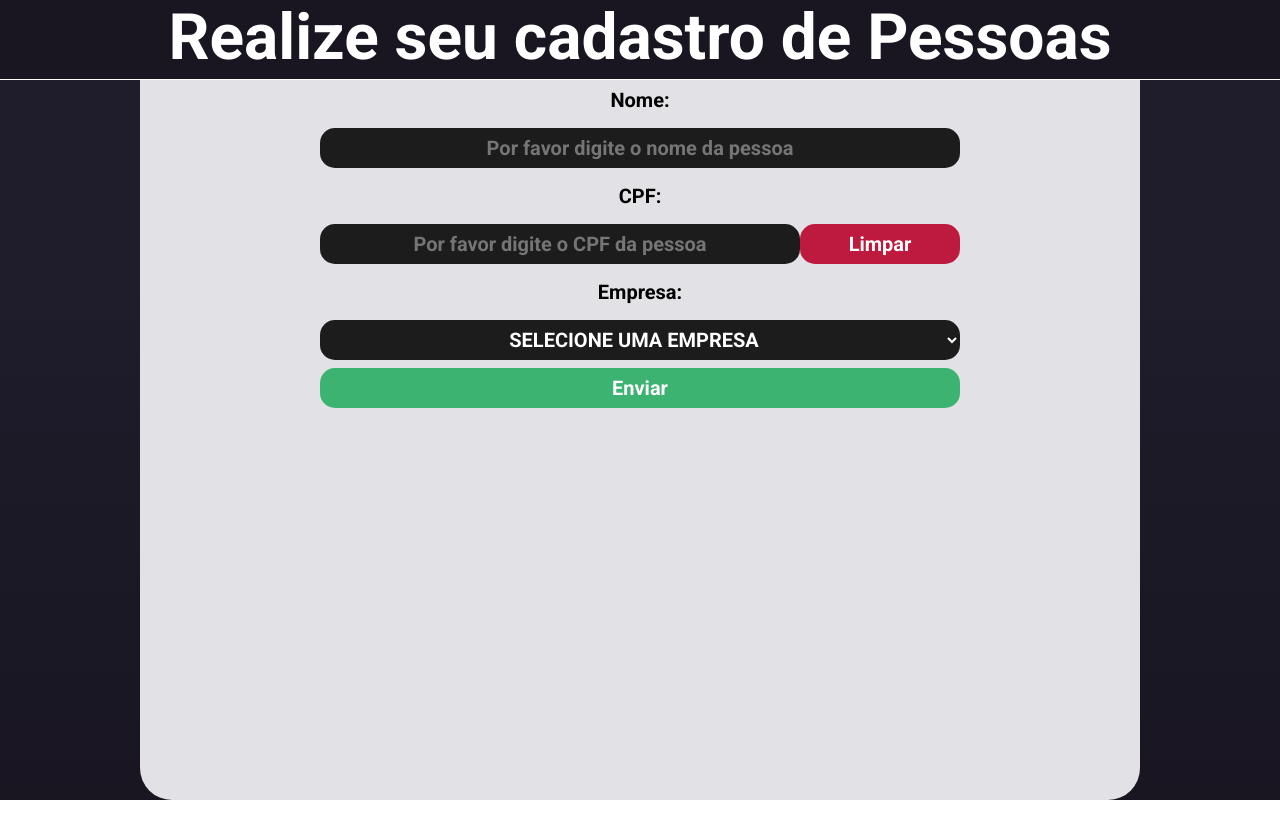
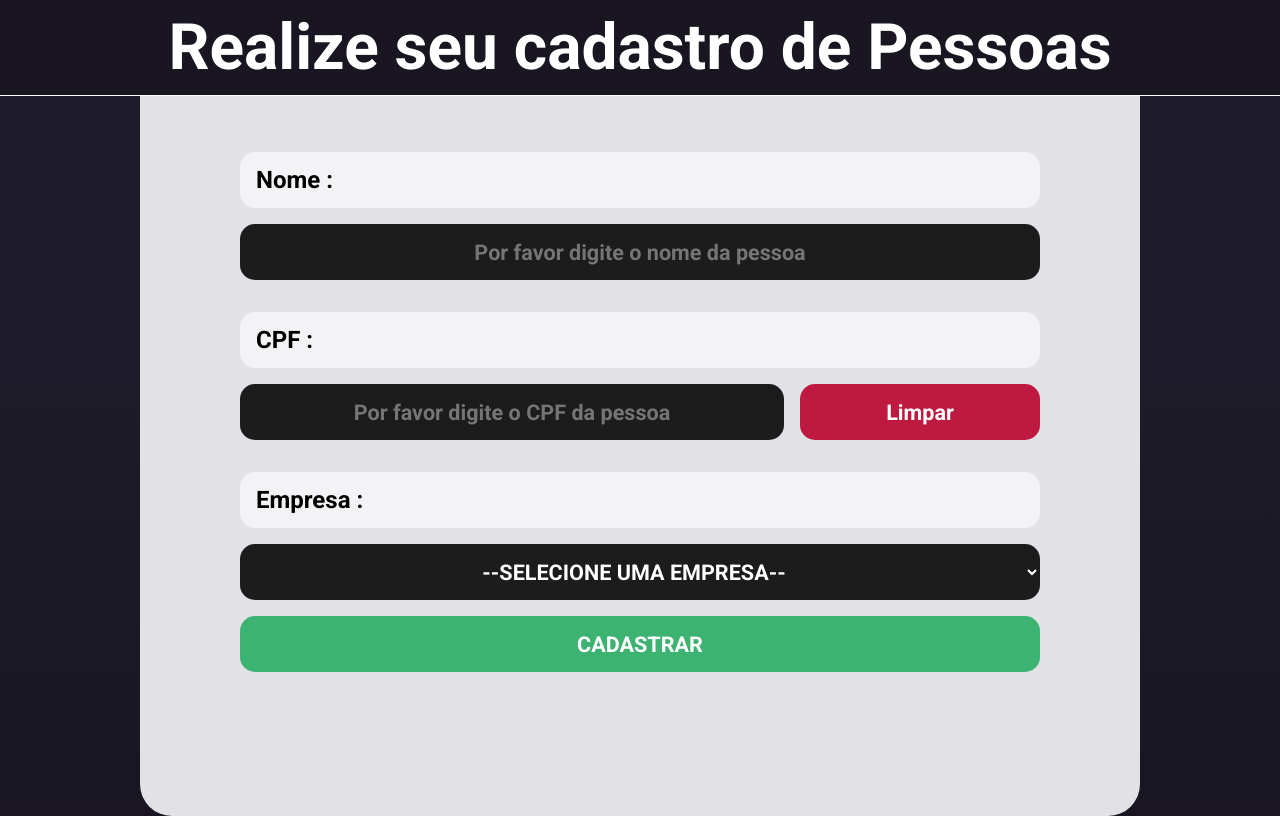
Before and after one commit to carlos0406/formulario-nextjs, a Next.js app: page / in a window 1280 px wide. Built offline with nearby package versions, Linux system fonts and the light colour scheme.

Commit message:
05:css final

```diff
--- a/pages/index.tsx
+++ b/pages/index.tsx
@@ -88,36 +88,44 @@ export default function Home() {
     <Header/>
     <div className={styles.container}>
       <form onSubmit={onHandleSubmit} >
-        <label >Nome:</label>
-        <input
+        <label htmlFor="nome">Nome :</label>
+        <input id="nome"
          type="text"
          value={nome}
          placeholder="Por favor digite o nome da pessoa"
          onChange={e => setNome(e.target.value)}
         />
-        <label >CPF:</label>
+        <label htmlFor="cpf">CPF :</label>
         <span>
-          <Input  value={cpf} onChange={e => setCpf(e.target.value)} />
+          <Input
+           id="cpf"
+          placeholder="Por favor digite o CPF da pessoa"
+          value={cpf}
+          onChange={e => setCpf(e.target.value)} />
           <button type="button" onClick={()=>setCpf('')}>
             Limpar
           </button>
           </span>
-        <label>Empresa:</label>
+        <label htmlFor="empresa">Empresa :</label>
 
-        <select
+        <select id="empresa"
          value={empresa}
          onChange={e => setEmpresa(e.target.value)}
         >
-          <option  value=""disabled>SELECIONE UMA EMPRESA</option>
+          <option  value=""disabled>--SELECIONE UMA EMPRESA--</option>
           <option value="Empresa 1">Empresa 1</option>
           <option value="Empresa 2">Empresa 2</option>
           <option value="Empresa 3">Empresa 3</option>
           <option value="Empresa 4">Empresa 4</option>
           <option value="Empresa 5">Empresa 5</option>
           <option value="Empresa 6">Empresa 6</option>
+          <option value="Empresa 7">Empresa 7</option>
+          <option value="Empresa 8">Empresa 8</option>
+          <option value="Empresa 9">Empresa 9</option>
+          <option value="Empresa 10">Empresa 10</option>
         </select>
         <button type="submit" >
-          Enviar
+          CADASTRAR
         </button>
 
         {pessoas.length>0&&(
--- a/src/components/InputMask.tsx
+++ b/src/components/InputMask.tsx
@@ -1,12 +1,13 @@
 import InputMask from 'react-input-mask';
-export function Input({value,onChange}){
+export function Input({value,onChange,placeholder,id}){
     return(
         <InputMask
+         id={id}
          mask="999.999.999-99"
          value={value}
          onChange={onChange}
          type="text"
-         placeholder="Por favor digite o CPF da pessoa"
+         placeholder={placeholder}
         />
     )
 }
--- a/styles/Header.module.css
+++ b/styles/Header.module.css
@@ -1,10 +1,13 @@
 
 .header{
-    height: 5rem;
+    height: 6rem;
     background: #191622;
     font:4rem  Roboto ;
     color: #fff;
     font-weight: 700;
-    text-align: center;
+    display: flex;
+    align-items: center;
+    justify-content: center;
+    padding:2rem;
     border-bottom: 1px solid #fff;
 }
--- a/styles/Home.module.css
+++ b/styles/Home.module.css
@@ -16,24 +16,30 @@
   border-radius: 0 0 2rem 2rem;
 }
 
+.container form label:first-child{
+  margin-top: 3.5rem;
+}
+
 .container form input, .container form button,.container form select {
-  height: 2.5rem;
-  width: 40rem;
+  height: 3.5rem;
+  width: 50rem;
   border-radius: 15px;
   border:none;
   background-color: #1c1c1c;
   font-family: 'Roboto';
   font-weight: 600;
   color:#fff;
-  font-size: 1.25rem;
+  font-size: 1.35rem;
   text-align-last: center; /* para chrome */
 }
 .container form input, .container form select{
-  margin: 0.5rem 0;
+  margin: 1rem 0;
 }
 
-.container form table button {
-  height: 1.5rem;
+
+
+.container form table tr td button {
+  height: 3rem;
   width: 10rem;
   margin-top: -1rem;
   background:#be193e;
@@ -51,34 +57,52 @@
 .container form table tr th , .container form table tr td{
   color: white;
   padding:1.5rem;
+  border-radius: 0.5rem;
 }
 
 .container form table tr td {
   background:#483C67;
   font-size: 1.25rem;
 
+
+
 }
 
 .container form label{
-  padding:0.5rem;
-  font-size: 1.25rem;
+  margin-top: 1rem;
+  display:flex;
+  align-items:center;
+  padding:1rem;
+  font-weight: 700;
+  font-size: 1.5rem;
+  height: 3.5rem;
+  width: 50rem;
+  border-radius: 15px;
+  background: #f3f2f5;
+
 
 }
+
 .container form button{
   background:#3cb371;
+  font-weight: 700;
 }
+
 .container form span input{
-  width: 30rem;
+  width: 34rem;
 }
 .container form span button{
-  width: 10rem;
+  width: 15rem;
+  margin-left:1rem;
   background:#be193e;
 }
 .container table {
   width:1000px;
   margin-bottom: 1rem;
 }
-
+.container form table tr td button {
+ height: 4rem;
+}
 .container {
   display: flex;
   justify-content: center;
```
